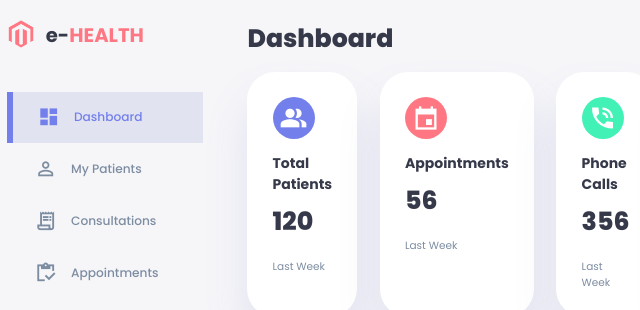
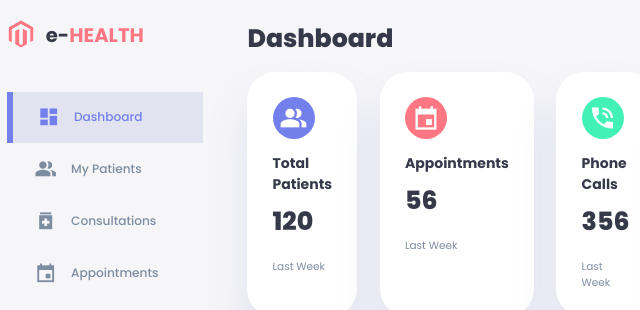
Before and after one commit to abdoessordo/e-health_dashboards, a plain HTML site: page doctor.html in a window 1280 px wide. Shown: the top 310 px of the page, 19-659 px from the left. Drawn offline with Linux system fonts and the light colour scheme.

Commit message:
modified some sidebar icons

```diff
--- a/doctor.html
+++ b/doctor.html
@@ -34,15 +34,15 @@
                     <h3>Dashboard</h3>
                 </a>
                 <a href="" >
-                    <span class="material-icons-sharp"> person_outline</span>
+                    <span class="material-icons-sharp"> people_alt</span>
                     <h3>My Patients</h3>
                 </a>
                 <a href="">
-                    <span class="material-icons-sharp">receipt_long</span>
+                    <span class="material-icons-sharp">medication</span>
                     <h3>Consultations</h3>
                 </a>
                 <a href="">
-                    <span class="material-icons-sharp">inventory</span>
+                    <span class="material-icons-sharp">event</span>
                     <h3>Appointments</h3>
                 </a>
                 <a href="">
```
Also changed, not shown: patient.html (+1 -1 lines).
